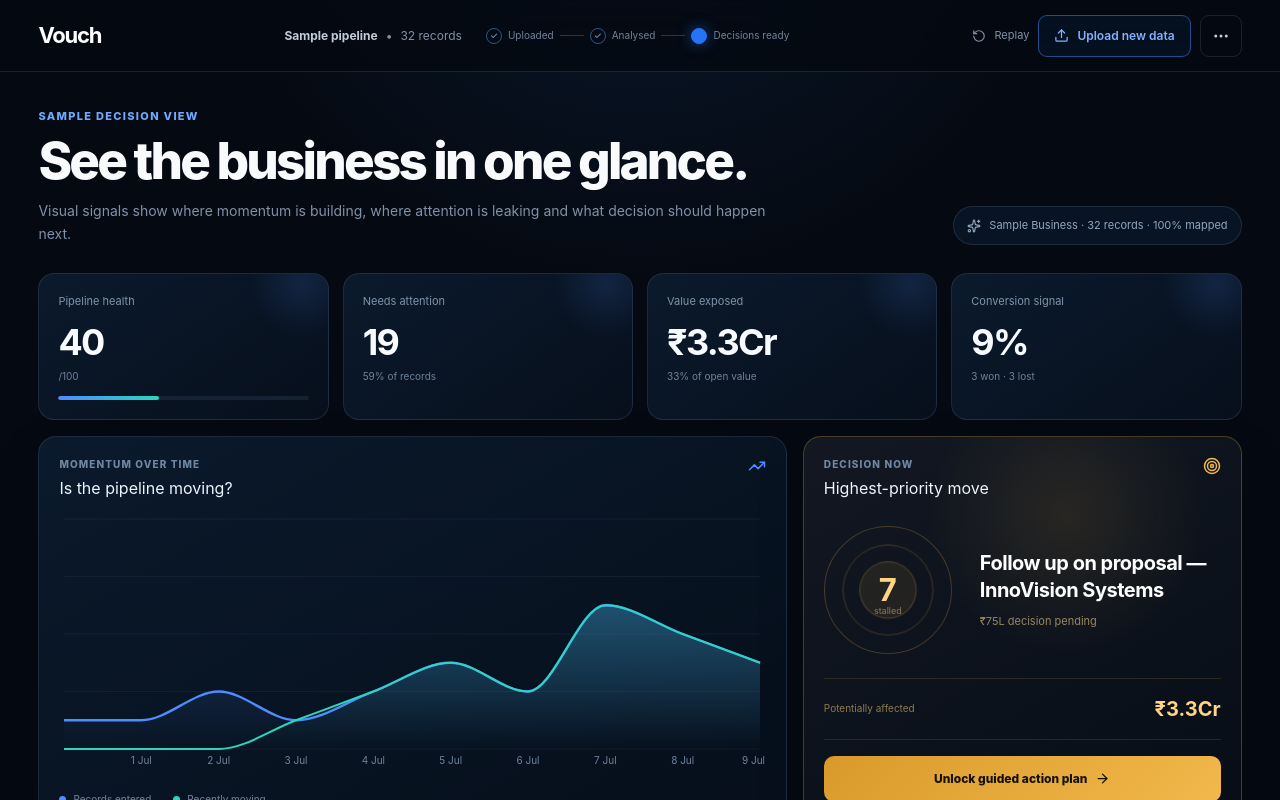
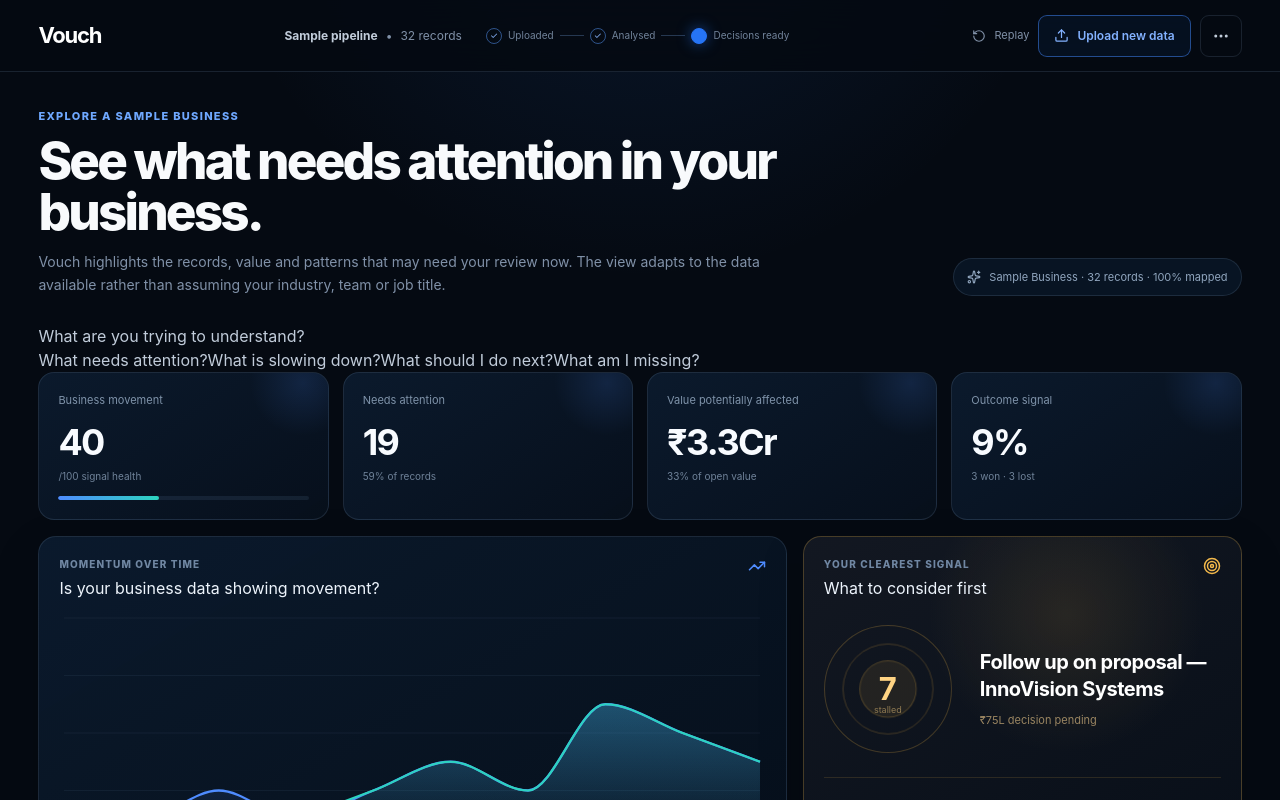
Before and after one commit to shivasricharan/vouchcc, a Next.js app: page / in a window 1280 px wide. Built offline with nearby package versions, Linux system fonts and the light colour scheme.

Commit message:
Make demo adaptive to the visitor's business question

```diff
--- a/components/dashboard/VisualDecisionDashboard.tsx
+++ b/components/dashboard/VisualDecisionDashboard.tsx
@@ -9,6 +9,12 @@ import PilotDetailsModal from './PilotDetailsModal';
 import styles from './VisualDecisionDashboard.module.css';
 
 const PALETTE=['#4f8cff','#7c5cff','#2dd4bf','#f2b84b','#f97316','#ef5b7a','#22c55e','#38bdf8'];
+const QUESTIONS=[
+  {id:'attention',label:'What needs attention?',headline:'See what needs attention in your business.',description:'Vouch highlights the records, value and patterns that may need your review now.'},
+  {id:'slowdown',label:'What is slowing down?',headline:'See where momentum is slowing down.',description:'Vouch shows where opportunities are sitting too long and where movement has weakened.'},
+  {id:'next',label:'What should I do next?',headline:'See the next decision worth making.',description:'Vouch reduces competing signals into the most important move to consider first.'},
+  {id:'missing',label:'What am I missing?',headline:'See what may be easy to overlook.',description:'Vouch surfaces incomplete next steps, unusual concentrations and hidden attention gaps.'},
+];
 
 function money(value:number){if(value>=100)return `₹${(value/100).toFixed(1)}Cr`;if(value>=10)return `₹${Math.round(value)}L`;if(value>0)return `₹${value.toFixed(1)}L`;return '—'}
 function safeDate(value:string){const time=Date.parse(value);return Number.isFinite(time)?new Date(time):null}
@@ -18,6 +24,8 @@ export default function VisualDecisionDashboard(){
   const {leads,stats,dataMode,fileName,mappingConfidence,setShowUpload,actions}=useDashboard();
   const [email,setEmail]=useState(false);
   const [pilot,setPilot]=useState(false);
+  const [question,setQuestion]=useState('attention');
+  const selectedQuestion=QUESTIONS.find(item=>item.id===question)??QUESTIONS[0];
 
   const visuals=useMemo(()=>{
     const stageData=stats.byStage.filter(item=>item.count>0).slice(0,8).map(item=>({name:shortStage(item.stage),fullName:item.stage,count:item.count,value:item.value}));
@@ -38,44 +46,49 @@ export default function VisualDecisionDashboard(){
     return {stageData,sourceData,momentum,heat,maxHeat,top,health,conversion,riskShare};
   },[actions,leads,stats]);
 
+  const priorityTitle=question==='slowdown'?'Review the oldest opportunities that have stopped moving':question==='missing'?'Clarify records with no reliable next step':question==='next'?(visuals.top?.title||'Start with the highest-impact unresolved opportunity'):(visuals.top?.title||'Review the oldest inactive opportunities');
+  const priorityImpact=question==='slowdown'?`${stats.stuckCount} records have remained inactive beyond the healthy attention window.`:question==='missing'?`${stats.followUpCount} records may be missing timely follow-up, ownership or a clear next action.`:(visuals.top?.businessImpact||`${stats.followUpCount} records need a clear next action.`);
+
   return <div className={styles.wrap}>
     <section className={styles.topline}>
-      <div><span className={styles.eyebrow}>{dataMode==='demo'?'Sample decision view':'Your uploaded business data'}</span><h1>See the business in one glance.</h1><p>Visual signals show where momentum is building, where attention is leaking and what decision should happen next.</p></div>
+      <div><span className={styles.eyebrow}>{dataMode==='demo'?'Explore a sample business':'Your uploaded business data'}</span><h1>{selectedQuestion.headline}</h1><p>{selectedQuestion.description} The view adapts to the data available rather than assuming your industry, team or job title.</p></div>
       <div className={styles.dataTag}><Sparkles size={14}/><span>{fileName||'Uploaded data'} · {leads.length} records · {mappingConfidence}% mapped</span></div>
     </section>
 
+    <section className={styles.questionBar} aria-label="Choose a business question"><span>What are you trying to understand?</span><div>{QUESTIONS.map(item=><button key={item.id} className={question===item.id?styles.questionActive:''} onClick={()=>setQuestion(item.id)}>{item.label}</button>)}</div></section>
+
     <section className={styles.kpis}>
-      <article><span>Pipeline health</span><strong>{visuals.health}</strong><small>/100</small><div className={styles.meter}><i style={{width:`${visuals.health}%`}}/></div></article>
+      <article><span>Business movement</span><strong>{visuals.health}</strong><small>/100 signal health</small><div className={styles.meter}><i style={{width:`${visuals.health}%`}}/></div></article>
       <article><span>Needs attention</span><strong>{stats.followUpCount}</strong><small>{Math.round(stats.followUpCount/Math.max(stats.total,1)*100)}% of records</small></article>
-      <article><span>Value exposed</span><strong>{money(stats.atRiskValue)}</strong><small>{visuals.riskShare}% of open value</small></article>
-      <article><span>Conversion signal</span><strong>{visuals.conversion}%</strong><small>{stats.wonCount} won · {stats.lostCount} lost</small></article>
+      <article><span>Value potentially affected</span><strong>{money(stats.atRiskValue)}</strong><small>{visuals.riskShare}% of open value</small></article>
+      <article><span>Outcome signal</span><strong>{visuals.conversion}%</strong><small>{stats.wonCount} won · {stats.lostCount} lost</small></article>
     </section>
 
     <section className={styles.heroGrid}>
       <article className={`${styles.panel} ${styles.momentum}`}>
-        <header><div><span>Momentum over time</span><h2>Is the pipeline moving?</h2></div><TrendingUp size={18}/></header>
+        <header><div><span>Momentum over time</span><h2>Is your business data showing movement?</h2></div><TrendingUp size={18}/></header>
         <div className={styles.chartLarge}><ResponsiveContainer width="100%" height="100%"><AreaChart data={visuals.momentum}><defs><linearGradient id="created" x1="0" y1="0" x2="0" y2="1"><stop offset="0%" stopColor="#4f8cff" stopOpacity={.45}/><stop offset="100%" stopColor="#4f8cff" stopOpacity={0}/></linearGradient><linearGradient id="moved" x1="0" y1="0" x2="0" y2="1"><stop offset="0%" stopColor="#2dd4bf" stopOpacity={.3}/><stop offset="100%" stopColor="#2dd4bf" stopOpacity={0}/></linearGradient></defs><CartesianGrid stroke="rgba(132,160,198,.08)" vertical={false}/><XAxis dataKey="name" tick={{fill:'#70839b',fontSize:10}} axisLine={false} tickLine={false}/><YAxis hide/><Tooltip contentStyle={{background:'#091421',border:'1px solid rgba(137,167,207,.18)',borderRadius:10,fontSize:11}}/><Area type="monotone" dataKey="created" stroke="#4f8cff" strokeWidth={2.4} fill="url(#created)"/><Area type="monotone" dataKey="moved" stroke="#2dd4bf" strokeWidth={2} fill="url(#moved)"/></AreaChart></ResponsiveContainer></div>
         <footer><span><i className={styles.blueDot}/>Records entered</span><span><i className={styles.greenDot}/>Recently moving</span></footer>
       </article>
 
       <article className={`${styles.panel} ${styles.priority}`}>
-        <header><div><span>Decision now</span><h2>Highest-priority move</h2></div><Target size={18}/></header>
-        <div className={styles.priorityVisual}><div className={styles.rings}><i/><i/><i/><b>{stats.stuckCount}</b><span>stalled</span></div><div><strong>{visuals.top?.title||'Review the oldest inactive opportunities'}</strong><p>{visuals.top?.businessImpact||`${stats.followUpCount} records need a clear owner and next action.`}</p></div></div>
+        <header><div><span>Your clearest signal</span><h2>What to consider first</h2></div><Target size={18}/></header>
+        <div className={styles.priorityVisual}><div className={styles.rings}><i/><i/><i/><b>{stats.stuckCount}</b><span>stalled</span></div><div><strong>{priorityTitle}</strong><p>{priorityImpact}</p></div></div>
         <div className={styles.priorityStrip}><span>Potentially affected</span><b>{money(stats.atRiskValue)}</b></div>
-        <button onClick={()=>setPilot(true)}>Unlock guided action plan <ArrowRight size={15}/></button>
+        <button onClick={()=>setPilot(true)}>Turn this into a guided action plan <ArrowRight size={15}/></button>
       </article>
     </section>
 
     <section className={styles.visualGrid}>
-      <article className={styles.panel}><header><div><span>Pipeline distribution</span><h2>Where opportunities are sitting</h2></div><BarChart3 size={18}/></header><div className={styles.chartMedium}><ResponsiveContainer width="100%" height="100%"><BarChart data={visuals.stageData} layout="vertical" margin={{left:4,right:8}}><XAxis type="number" hide/><YAxis dataKey="name" type="category" width={92} tick={{fill:'#8da0b8',fontSize:10}} axisLine={false} tickLine={false}/><Tooltip cursor={{fill:'rgba(79,140,255,.05)'}} contentStyle={{background:'#091421',border:'1px solid rgba(137,167,207,.18)',borderRadius:10,fontSize:11}}/><Bar dataKey="count" radius={[0,7,7,0]}>{visuals.stageData.map((_,index)=><Cell key={index} fill={PALETTE[index%PALETTE.length]}/>)}</Bar></BarChart></ResponsiveContainer></div></article>
+      <article className={styles.panel}><header><div><span>Data distribution</span><h2>Where records are currently sitting</h2></div><BarChart3 size={18}/></header><div className={styles.chartMedium}><ResponsiveContainer width="100%" height="100%"><BarChart data={visuals.stageData} layout="vertical" margin={{left:4,right:8}}><XAxis type="number" hide/><YAxis dataKey="name" type="category" width={92} tick={{fill:'#8da0b8',fontSize:10}} axisLine={false} tickLine={false}/><Tooltip cursor={{fill:'rgba(79,140,255,.05)'}} contentStyle={{background:'#091421',border:'1px solid rgba(137,167,207,.18)',borderRadius:10,fontSize:11}}/><Bar dataKey="count" radius={[0,7,7,0]}>{visuals.stageData.map((_,index)=><Cell key={index} fill={PALETTE[index%PALETTE.length]}/>)}</Bar></BarChart></ResponsiveContainer></div></article>
 
-      <article className={styles.panel}><header><div><span>Attention heatmap</span><h2>How long records remain untouched</h2></div><Eye size={18}/></header><div className={styles.heatmap}>{visuals.heat.map((item,index)=>{const intensity=item.value/visuals.maxHeat;return <div key={item.label}><span>{item.label}</span><i style={{opacity:.18+intensity*.82,transform:`scaleY(${.45+intensity*.55})`}}/><b>{item.value}</b><small>{index<2?'Healthy':'Needs review'}</small></div>})}</div><p className={styles.microcopy}>Darker columns indicate a larger concentration of unattended opportunities.</p></article>
+      <article className={styles.panel}><header><div><span>Attention heatmap</span><h2>How long records remain untouched</h2></div><Eye size={18}/></header><div className={styles.heatmap}>{visuals.heat.map((item,index)=>{const intensity=item.value/visuals.maxHeat;return <div key={item.label}><span>{item.label}</span><i style={{opacity:.18+intensity*.82,transform:`scaleY(${.45+intensity*.55})`}}/><b>{item.value}</b><small>{index<2?'Recent':'Review'}</small></div>})}</div><p className={styles.microcopy}>Darker columns indicate a larger concentration of records that have not moved recently.</p></article>
 
-      <article className={styles.panel}><header><div><span>Lead source mix</span><h2>Where the pipeline originates</h2></div><Sparkles size={18}/></header><div className={styles.sourceSplit}><div className={styles.donut}><ResponsiveContainer width="100%" height="100%"><PieChart><Pie data={visuals.sourceData} dataKey="value" nameKey="name" innerRadius={48} outerRadius={74} paddingAngle={3}>{visuals.sourceData.map((_,index)=><Cell key={index} fill={PALETTE[index%PALETTE.length]}/>)}</Pie><Tooltip contentStyle={{background:'#091421',border:'1px solid rgba(137,167,207,.18)',borderRadius:10,fontSize:11}}/></PieChart></ResponsiveContainer><b>{stats.total}</b><span>records</span></div><div className={styles.legend}>{visuals.sourceData.map((item,index)=><div key={item.name}><i style={{background:PALETTE[index%PALETTE.length]}}/><span>{item.name}</span><b>{item.value}</b></div>)}</div></div></article>
+      <article className={styles.panel}><header><div><span>Source mix</span><h2>Where these records originated</h2></div><Sparkles size={18}/></header><div className={styles.sourceSplit}><div className={styles.donut}><ResponsiveContainer width="100%" height="100%"><PieChart><Pie data={visuals.sourceData} dataKey="value" nameKey="name" innerRadius={48} outerRadius={74} paddingAngle={3}>{visuals.sourceData.map((_,index)=><Cell key={index} fill={PALETTE[index%PALETTE.length]}/>)}</Pie><Tooltip contentStyle={{background:'#091421',border:'1px solid rgba(137,167,207,.18)',borderRadius:10,fontSize:11}}/></PieChart></ResponsiveContainer><b>{stats.total}</b><span>records</span></div><div className={styles.legend}>{visuals.sourceData.map((item,index)=><div key={item.name}><i style={{background:PALETTE[index%PALETTE.length]}}/><span>{item.name}</span><b>{item.value}</b></div>)}</div></div></article>
     </section>
 
     <section className={styles.previewGate}>
-      <div className={styles.lock}><LockKeyhole size={20}/></div><div><span>Preview complete</span><h2>The demo shows the signals. The paid pilot turns them into a working decision system.</h2><p>Detailed root-cause analysis, record-level recommendations, owner assignment, role-specific views and outcome tracking are reserved for the guided 14-day pilot.</p></div><div className={styles.gateActions}><button className={styles.secondary} onClick={()=>setEmail(true)}><Mail size={15}/> Email visual brief</button><button className={styles.primary} onClick={()=>setPilot(true)}>Explore ₹9,999 pilot <ArrowRight size={15}/></button>{dataMode==='demo'&&<button className={styles.upload} onClick={()=>setShowUpload(true)}><Upload size={15}/> Use my CSV</button>}</div>
+      <div className={styles.lock}><LockKeyhole size={20}/></div><div><span>Visual preview complete</span><h2>The demo helps you see the signals. The paid pilot helps you act on them.</h2><p>Detailed diagnosis, record-level recommendations, action ownership, sharing and outcome tracking are reserved for the guided 14-day pilot. You can begin alone; involve other people only when the decision requires it.</p></div><div className={styles.gateActions}><button className={styles.secondary} onClick={()=>setEmail(true)}><Mail size={15}/> Email visual brief</button><button className={styles.primary} onClick={()=>setPilot(true)}>Explore ₹9,999 pilot <ArrowRight size={15}/></button>{dataMode==='demo'&&<button className={styles.upload} onClick={()=>setShowUpload(true)}><Upload size={15}/> Use my CSV</button>}</div>
     </section>
     <p className={styles.privacy}>Uploaded CSV data stays in this browser session. Emails contain only aggregated visual insights.</p>
     {email&&<EmailDecisionBriefModal onClose={()=>setEmail(false)}/>} {pilot&&<PilotDetailsModal onClose={()=>setPilot(false)}/>}
```
